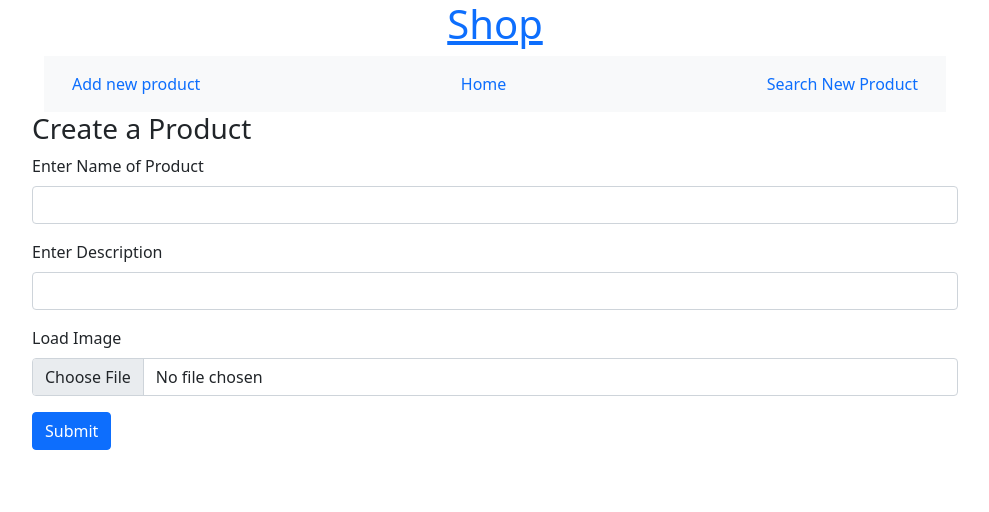
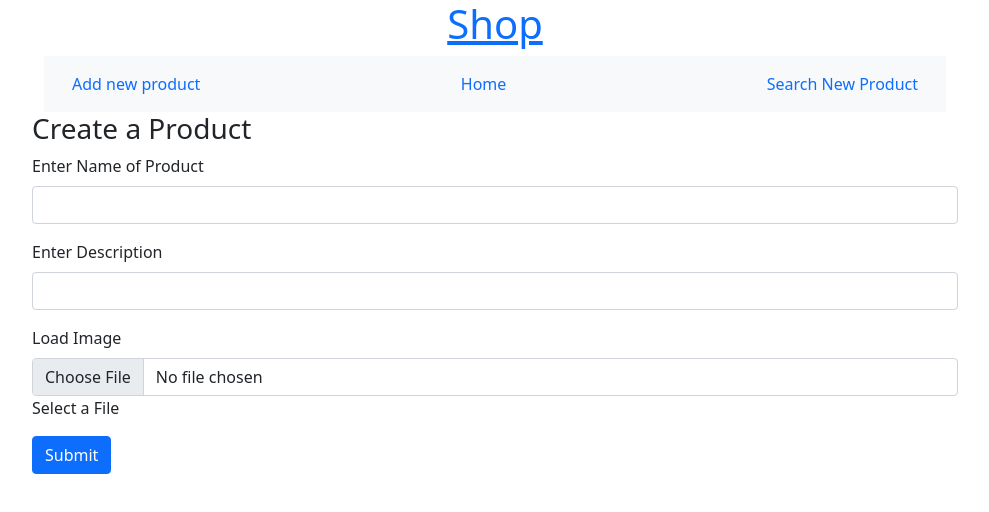
Before and after one commit to Heneros/shop-app, a React (Create React App) app in the folder shop-app/: page /product/addnew in a window 1280 px wide. Shown: the top 512 px of the page, without its empty margins (145-1134 px from the left). Built offline with nearby package versions, Linux system fonts and the light colour scheme.

Commit message:
handleSubmission and renderImage

```diff
--- a/shop-app/src/components/product/ProductForm.js
+++ b/shop-app/src/components/product/ProductForm.js
@@ -7,11 +7,19 @@ class ProductForm extends React.Component{
     constructor(props){
        super(props);
        this.state = {
-           setSelectedFile: null
+           selectedFile: null,
+           setSelectedFile: null,
+           isFilePicked: false,
+           setIsFilePicked: false
        }
    }
-   changeHandler = ({setSelectedFile}) => {
-    setSelectedFile();
+   changeHandler = ({setSelectedFile, setIsSelected}, event) => {
+    setSelectedFile(event.target.files[0]);
+    setIsSelected(true);
+  };
+
+  handleSubmission = () =>{
+
   };
 
     renderError({error, touched}){
@@ -34,12 +42,14 @@ class ProductForm extends React.Component{
            </div>
            );
      }
-     renderImage = ({input, label, meta}) =>{
+     renderImage = ({input, label, meta, isSelected}) =>{
         const className = `mb-3 ${meta.error && meta.touched ? 'error' : ''}`;
         return ( <div className={className}>
             <label className="form-label">{label}</label>
             <input type="file" className="form-control " />
-            {this.renderError(meta)}
+            {isSelected ? <div>
+            </div> : (<p>Select a File</p>)}
+            {/* {this.renderError(meta)} */}
             </div>
             );
      }
@@ -57,7 +67,7 @@ class ProductForm extends React.Component{
            <Field name="title" component={this.renderInput} label="Enter Name of Product" />
            <Field name="description" component={this.renderInput} label="Enter Description" />
            <Field name="image" onChange={this.changeHandler} component={this.renderImage} label="Load Image" />
-           <button className='btn btn-primary'>Submit</button>
+           <button onClick={this.handleSubmission} className='btn btn-primary'>Submit</button>
      </form>
         )
    }
```
Also changed, not shown: 1 other file (tests, documents, lock files or other folders).
